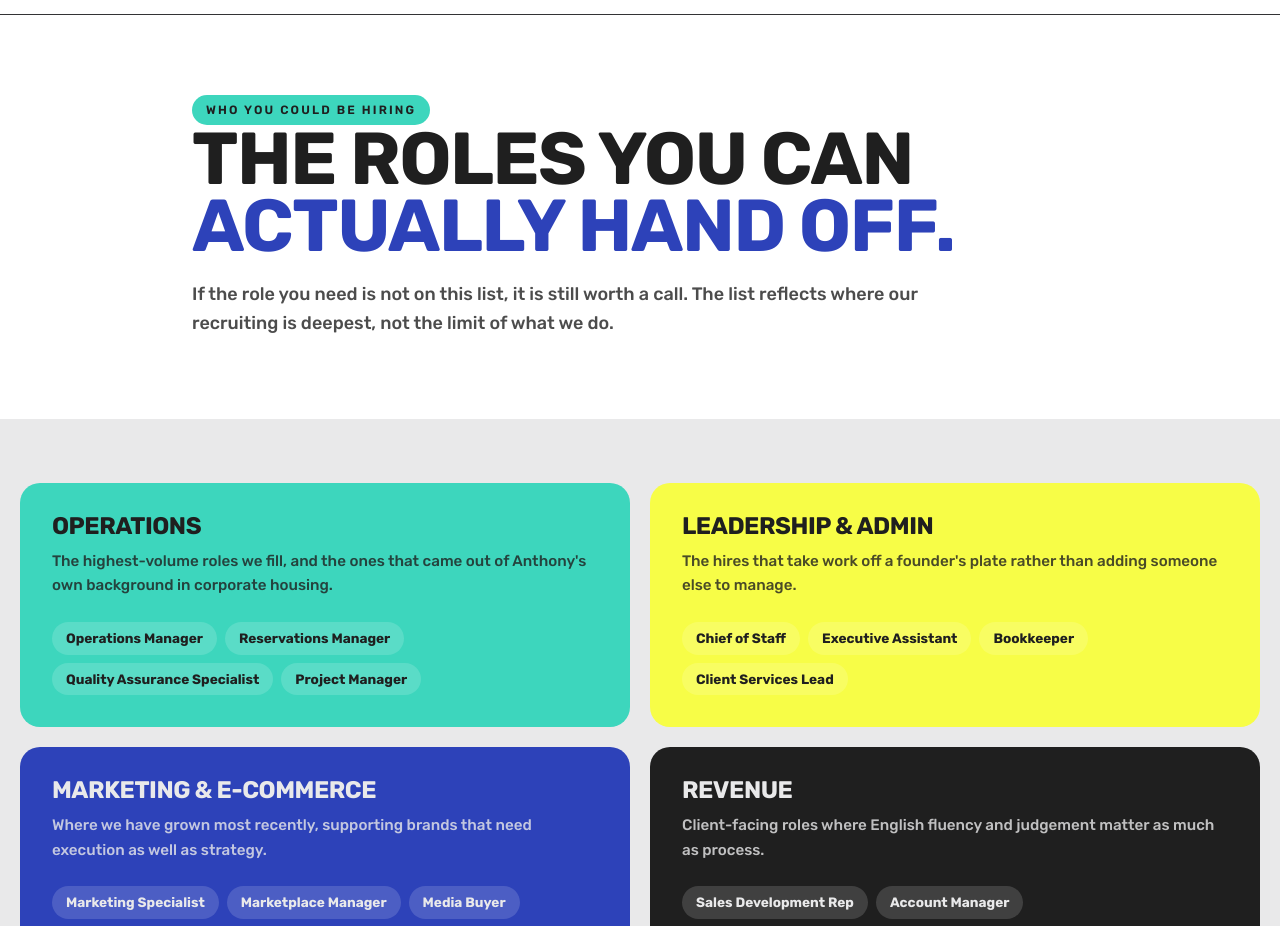
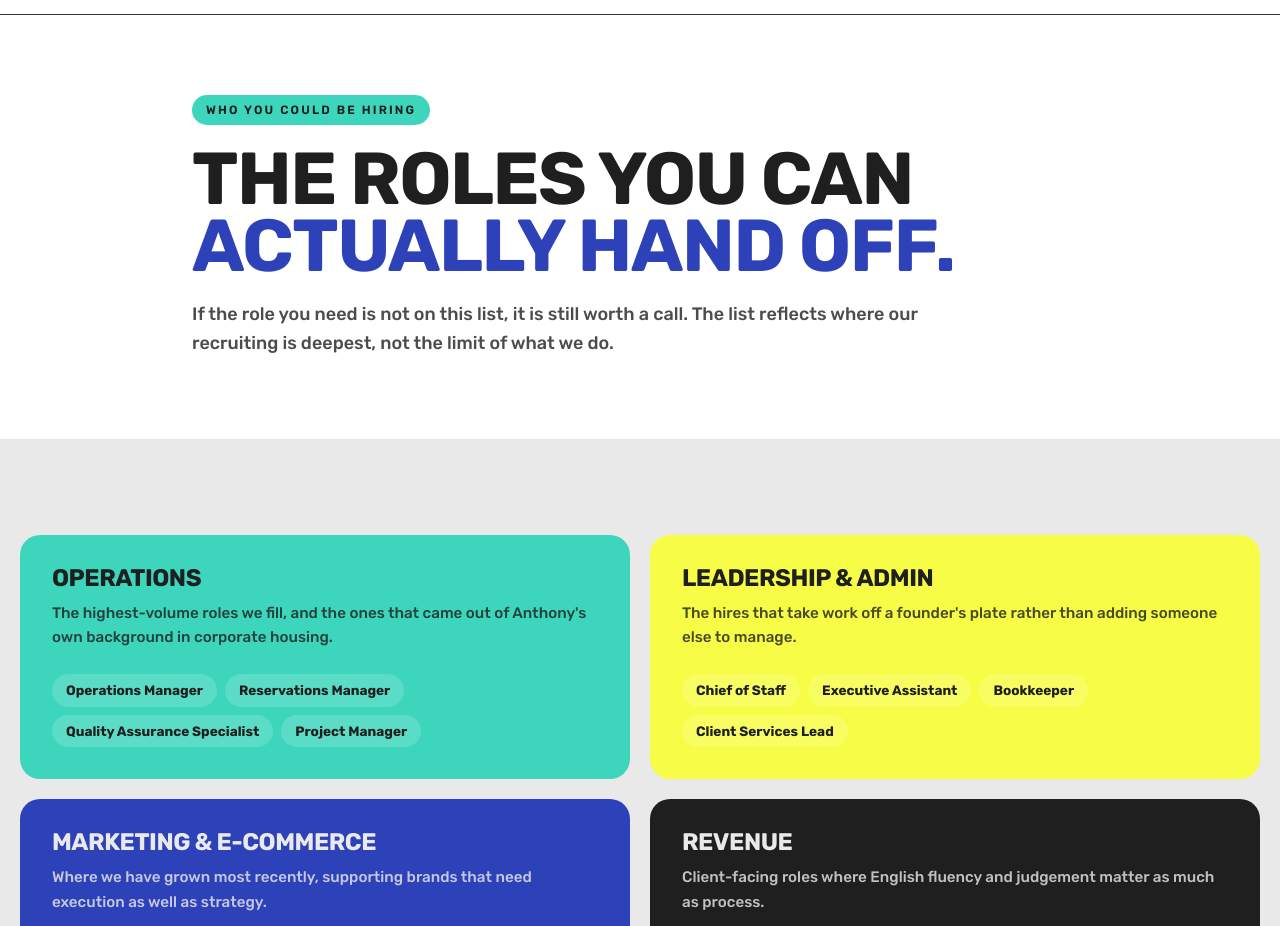
Before and after one commit to Integrated-Go-to-Market-Solutions/Handoff-Sandbox, a Next.js app: page /talent in a window 1280 px wide. Shown: the part 68-994 px from the top of the page. Built offline with nearby package versions, Linux system fonts and the light colour scheme.

Commit message:
Refine Talent page spacing

```diff
--- a/src/app/talent/page.tsx
+++ b/src/app/talent/page.tsx
@@ -28,7 +28,7 @@ export default function TalentPage() {
         <div className="shell relative max-w-4xl">
           <Reveal>
             <Pill>{talentPage.eyebrow}</Pill>
-            <h1 className="display text-[clamp(2.5rem,6vw,4.6rem)] text-ink">
+            <h1 className="display mt-5 text-[clamp(2.5rem,6vw,4.6rem)] text-ink">
               The roles you can
               <br />
               <span className="text-royal">actually hand off.</span>
@@ -42,7 +42,7 @@ export default function TalentPage() {
         </div>
       </section>
 
-      <section className="relative overflow-hidden bg-bone pb-20 pt-14 md:pb-24 md:pt-16">
+      <section className="relative overflow-hidden bg-bone pb-20 pt-20 md:pb-24 md:pt-24">
         <div className="shell relative grid gap-5 md:grid-cols-2">
           {roleGroups.map((group, i) => (
             <Reveal key={group.name} delay={i * 90}>
```
